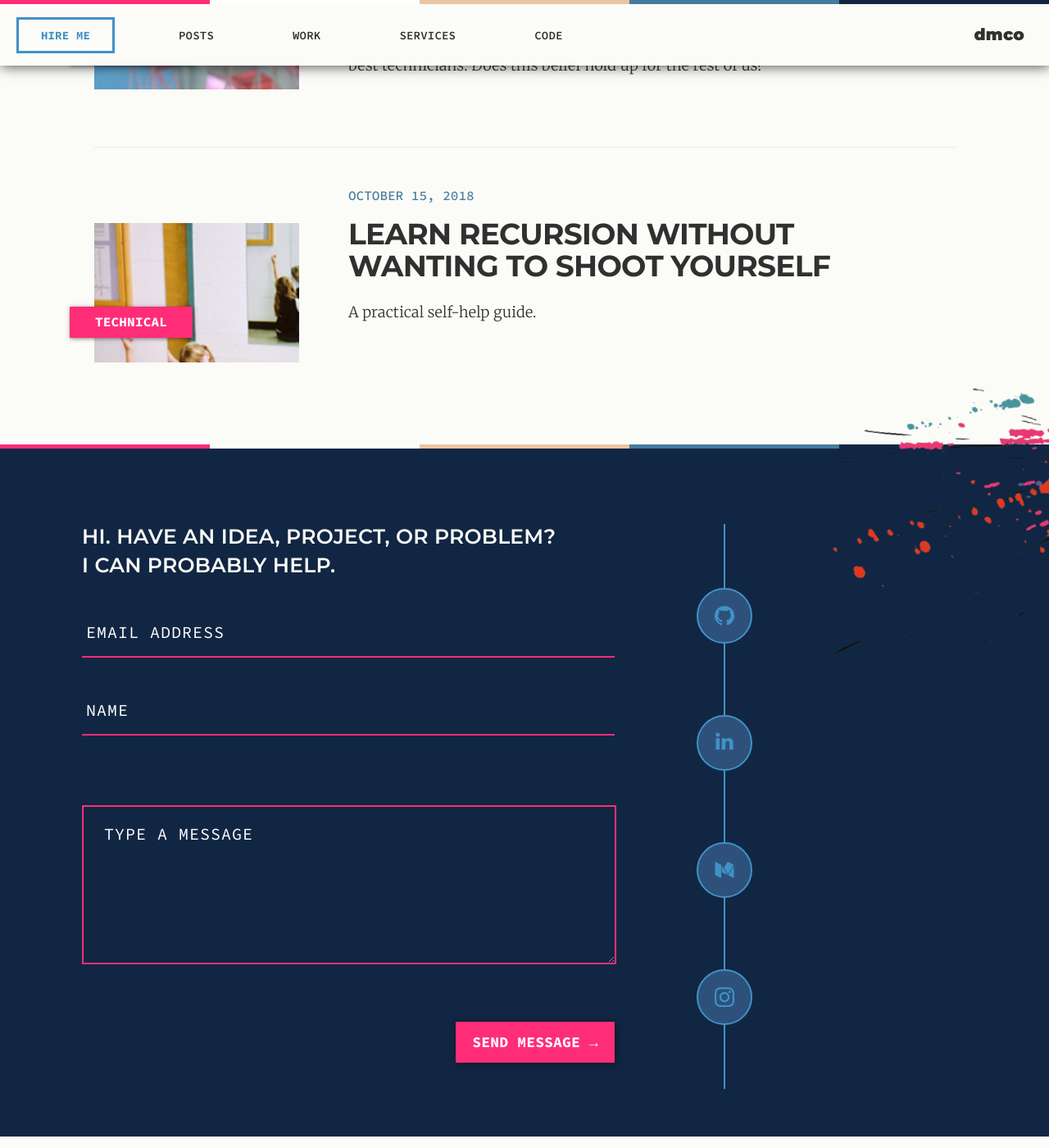
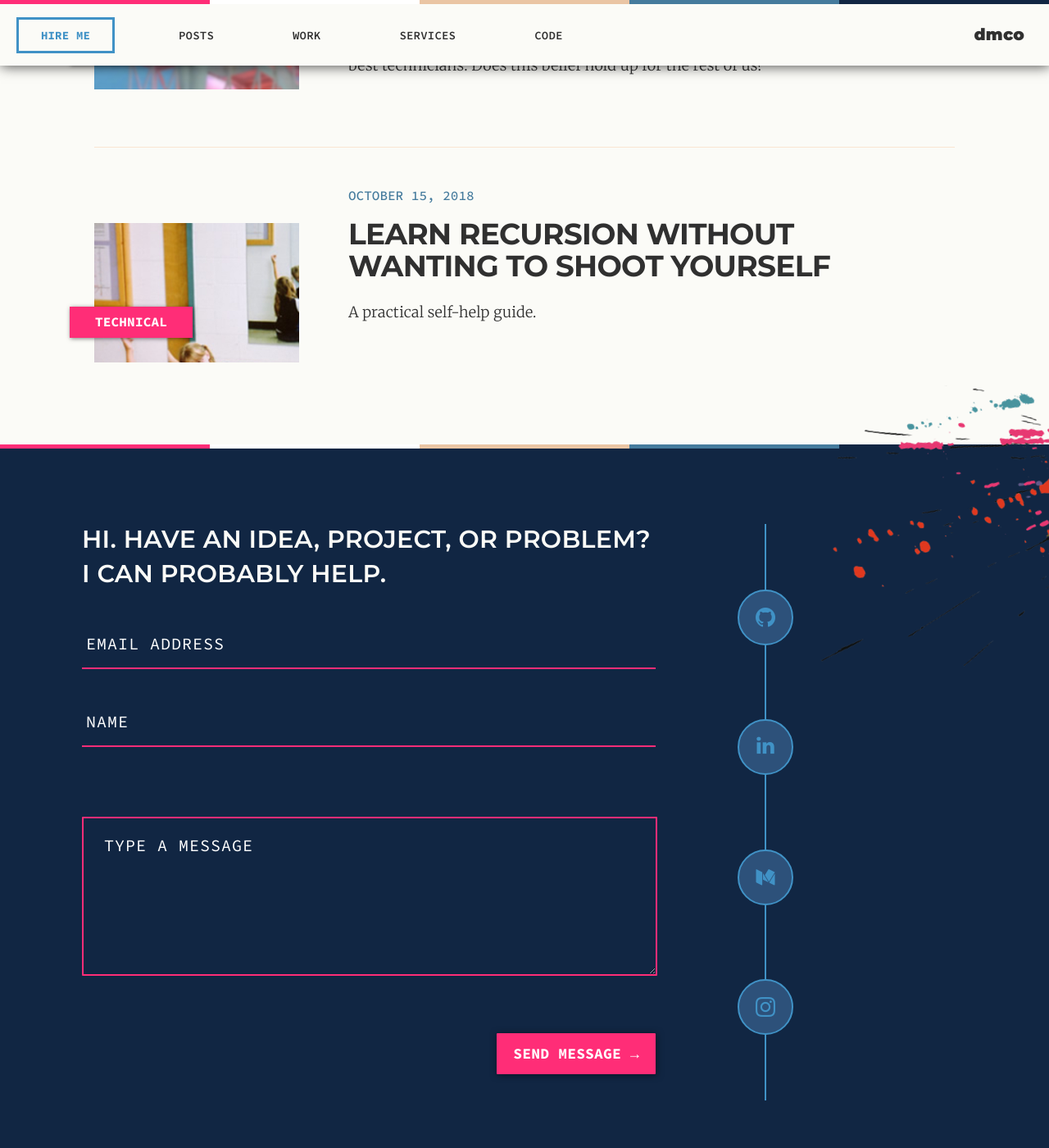
Before and after one commit to middletond/dmco, a Jekyll site: the page built from index.html, in a window 1280 px wide and 1400 px high, scrolled down 1835 px. Shown: the whole window at 82% size. Built offline with Jekyll 4.4.1, drawn with Linux system fonts in a browser that asks for light colours.

Commit message:
Footer refinements

```diff
--- a/_includes/footer.html
+++ b/_includes/footer.html
@@ -12,7 +12,7 @@
 			<div class="grid footer-actions">
 
 				<div class="hello-form grid-item">
-					<h3>Hi. Have an idea, project, or problem? <br />I can probably help.</h3>
+					<h3>Hi. Have an idea, <span class="mobile-break tablet"></span> project, or problem? <br />I can probably help.</h3>
 
 					<form name="hello" class="hello" action="." method="get">
 						<div class="field text">
--- a/_sass/_base.scss
+++ b/_sass/_base.scss
@@ -384,6 +384,12 @@ div.highlighter-rouge {
 	}
 }
 
+span.mobile-break {
+	padding: 0;
+	display: inline;
+	@include below($break-small) { display: block }
+
+}
 
 .shown { display: block !important; }
 .hidden { display: none !important; }
--- a/_sass/_footer.scss
+++ b/_sass/_footer.scss
@@ -42,13 +42,13 @@ footer.dark-section { // styles are similar to dark sections, saving some typing
 			margin: 0 !important; // override H3 mobile content styles
 			padding: 0;
 			width: auto;
-			font-size: 25px;
+			font-size: 30px;
 			font-weight: 600;
 			line-height: 140%;
 			letter-spacing: 0.01em;
 			&:before { content: none; }
 			&:after { content: none; }
-			@include below($break-small) { font-size: 23px; }
+			@include below($break-small) { font-size: 25px; }
 			@include below($break-tiny) { font-size: 21px; }
 		}
 		.button {
@@ -64,10 +64,11 @@ footer.dark-section { // styles are similar to dark sections, saving some typing
 		margin-top: 30px;
 		.hello-form {
 			width: 100%;
-			max-width: 650px;
-			h4 { margin-top: 0px; } // no margins on top / bottom elems so we can align w .social
+			max-width: 700px;
 			form { margin-bottom: 0px; }
-
+			h3 .mobile-break {
+				@include below($break-large) { display: block;}
+			}
 		}
 		.social {
 			@include above($break-medium) {
```
